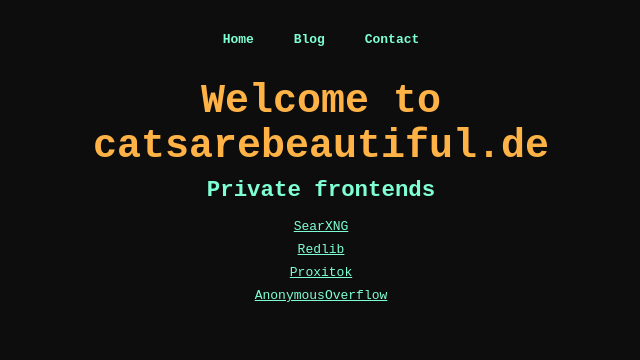
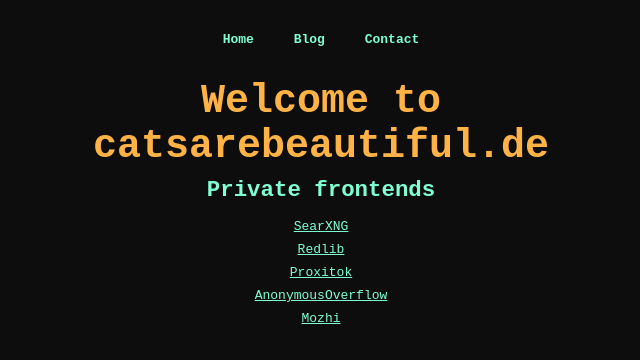
Before and after one commit to CatsAreBeautiful/website, a plain HTML site: page index.html in a window 1280 px wide. Shown: the full height of the page, 319-959 px from the left. Drawn offline with Linux system fonts and the light colour scheme.

Commit message:
add Mozhi to instances
Signed-off-by: Torben Kahnert <torben@tmak2002.dev>

```diff
--- a/index.html
+++ b/index.html
@@ -94,7 +94,6 @@
     </style>
   </head>
   <body>
-    <!-- Thanks to Kira -->
     <nav>
       <a href="index.html">Home</a>
       <a href="blog.html">Blog</a>
@@ -108,6 +107,7 @@
         <li><a href="https://redlib.catsarebeautiful.de">Redlib</a></li>
         <li><a href="https://proxitok.catsarebeautiful.de">Proxitok</a></li>
         <li><a href="https://overflow.catsarebeautiful.de">AnonymousOverflow</a></li>
+       	<li><a href="https://mozhi.catsarebeautiful.de">Mozhi</a></li>
       </ul>
     </main>
   </body>
```
